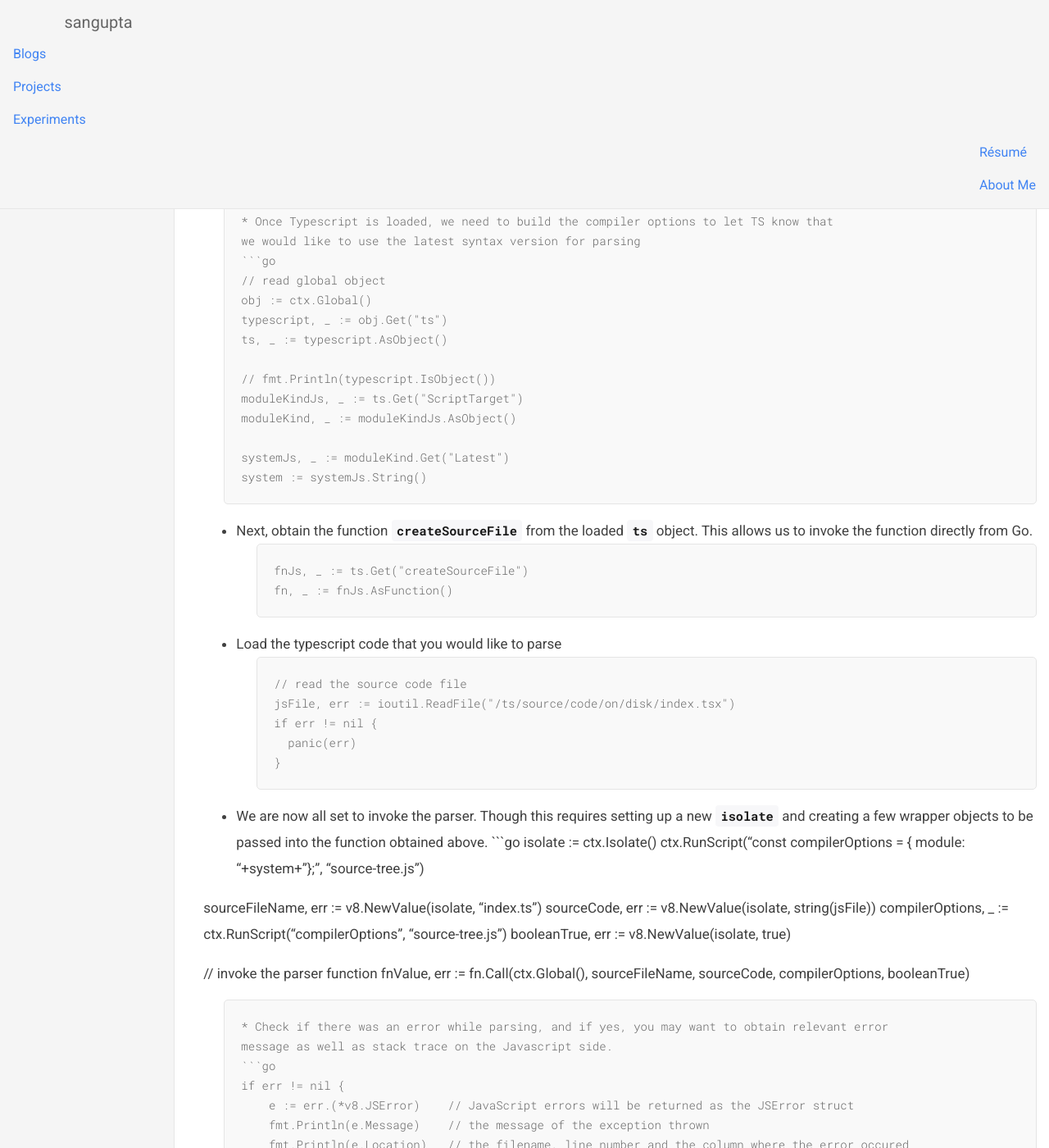
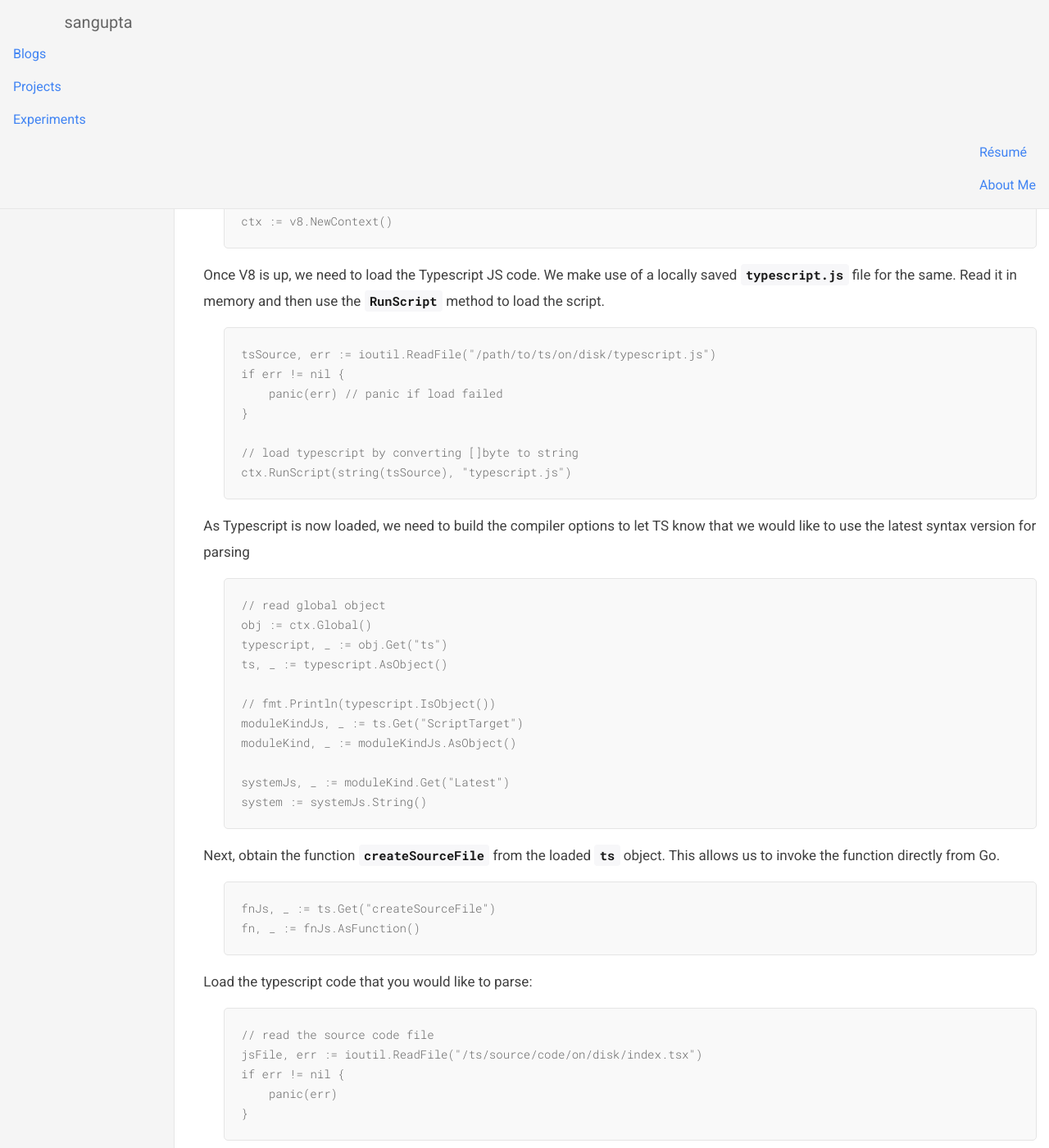
Before and after one commit to sangupta/sangupta.github.io, a Jekyll site: the page built from index.html, in a window 1280 px wide and 1400 px high, scrolled down 3622 px. Shown: the whole window at 82% size. Built offline with Jekyll 4.4.1, drawn with Linux system fonts in a browser that asks for light colours; nearby versions of some CDN libraries; comment, search, counter and statistics services are not loaded; some of the changed text lies outside the part shown.

Commit message:
fix formatting

````diff
--- a/_posts/2022-04-24-parsing-typescript-in-go-with-v8go.md
+++ b/_posts/2022-04-24-parsing-typescript-in-go-with-v8go.md
@@ -19,15 +19,16 @@ Back to the task at hand, the code requires the following steps:
 * Load the Typescript code that you would like to parse
 * And, finally call the TS parser code to obtain the AST
 
-Let's dig into the details:
+Let's get started. The first step is to initialize a new V8 context.
 
-* The first step is to initialize a new V8 context.
 ```go
 ctx := v8.NewContext()
 ```
-* Once V8 is up, we need to load the Typescript JS code. We make use of a locally
+
+Once V8 is up, we need to load the Typescript JS code. We make use of a locally
 saved `typescript.js` file for the same. Read it in memory and then use the `RunScript`
 method to load the script.
+
 ```go
 tsSource, err := ioutil.ReadFile("/path/to/ts/on/disk/typescript.js")
 if err != nil {
@@ -37,8 +38,10 @@ if err != nil {
 // load typescript by converting []byte to string
 ctx.RunScript(string(tsSource), "typescript.js")
 ```
-* Once Typescript is loaded, we need to build the compiler options to let TS know that
+
+As Typescript is now loaded, we need to build the compiler options to let TS know that
 we would like to use the latest syntax version for parsing
+
 ```go
 // read global object
 obj := ctx.Global()
@@ -52,13 +55,17 @@ moduleKind, _ := moduleKindJs.AsObject()
 systemJs, _ := moduleKind.Get("Latest")
 system := systemJs.String()
 ```
-* Next, obtain the function `createSourceFile` from the loaded `ts` object. This allows
+
+Next, obtain the function `createSourceFile` from the loaded `ts` object. This allows
 us to invoke the function directly from Go.
+
 ```go
 fnJs, _ := ts.Get("createSourceFile")
 fn, _ := fnJs.AsFunction()
 ```
-* Load the typescript code that you would like to parse
+
+Load the typescript code that you would like to parse:
+
 ```go
 // read the source code file
 jsFile, err := ioutil.ReadFile("/ts/source/code/on/disk/index.tsx")
@@ -66,8 +73,10 @@ if err != nil {
     panic(err)
 }
 ```
-* We are now all set to invoke the parser. Though this requires setting up a new `isolate`
+
+We are now all set to invoke the parser. Though this requires setting up a new `isolate`
 and creating a few wrapper objects to be passed into the function obtained above.
+
 ```go
 isolate := ctx.Isolate()
 ctx.RunScript("const compilerOptions = { module: "+system+"};", "source-tree.js")
@@ -80,8 +89,10 @@ booleanTrue, err := v8.NewValue(isolate, true)
 // invoke the parser function
 fnValue, err := fn.Call(ctx.Global(), sourceFileName, sourceCode, compilerOptions, booleanTrue)
 ```
-* Check if there was an error while parsing, and if yes, you may want to obtain relevant error
+
+Check if there was an error while parsing, and if yes, you may want to obtain relevant error
 message as well as stack trace on the Javascript side.
+
 ```go
 if err != nil {
     e := err.(*v8.JSError)    // JavaScript errors will be returned as the JSError struct
@@ -94,9 +105,11 @@ if err != nil {
     return
 }
 ```
-* If there was no error, `fnValue` contains the AST as an object. However, you will need
+
+If there was no error, `fnValue` contains the AST as an object. However, you will need
 to iterate over it to convert to a pure Go object or a strongly-typed object. It is left as
 an exercise for the reader.
+
 ```go
 // following shall return true to indicate it is an object
 fmt.Println(fnValue.IsObject()) // returns true
--- a/_posts/2022-04-26-parsing-typescript-in-go-with-quick-js.md
+++ b/_posts/2022-04-26-parsing-typescript-in-go-with-quick-js.md
@@ -20,11 +20,10 @@ Back to getting the job done, here are the broader steps:
 * Load the Typescript code that you would like to parse
 * And, finally call the TS parser code to obtain the AST
 
-Let's dig into the details:
+Let's dig into the details. The first step is to initialize a new
+QuickJS instance. You would notice the use of `runtime.LockOSThread()` -
+this is to ensure that QuickJS always operates in the exact same thread.
 
-* The first step is to initialize a new QuickJS instance. You would notice the use of
-`runtime.LockOSThread()` - this is to ensure that QuickJS always operates in the exact
-same thread.
 ```go
 // this is a must-step as per QuickJS documentation
 stdruntime.LockOSThread()
@@ -37,9 +36,11 @@ defer runtime.Free()
 context := runtime.NewContext()
 defer context.Free()
 ```
-* Once V8 is up, we need to load the Typescript JS code. We make use of a locally
+
+Once V8 is up, we need to load the Typescript JS code. We make use of a locally
 saved `typescript.js` file for the same. Read it in memory and then use the `EvalFile`
 method to load the script.
+
 ```go
 tsSource, err := ioutil.ReadFile("/path/to/ts/on/disk/typescript.js")
 if err != nil {
@@ -66,8 +69,10 @@ func check(err error) {
 	}
 }
 ```
-* Once Typescript is loaded, we need to build the compiler options to let TS know that
+
+Once Typescript is loaded, we need to build the compiler options to let TS know that
 we would like to use the latest syntax version for parsing.
+
 ```go
 // never free this - throws cgo error at app termination
 globals := context.Globals()
@@ -87,29 +92,33 @@ args[1] = context.String(string(sourceCode))
 args[2] = context.String("")
 args[3] = context.Bool(true)
 ```
-* Next, obtain the function `createSourceFile` from the loaded `ts` object. This allows
+
+Next, obtain the function `createSourceFile` from the loaded `ts` object. This allows
 us to invoke the function directly from Go.
+
 ```go
 parseCode := ts.Get("createSourceFile")
 defer parseCode.Free()
 ```
-* Load the typescript code that you would like to parse
+
+Load the typescript code that you would like to parse, and then simply use
+`context.Call` to execute the parser.
+
 ```go
-sourceCode, err := ioutil.ReadFile("/Users/sangupta/git/sangupta/bedrock/src/index.ts")
+sourceCode, err := ioutil.ReadFile("/path/on/disk/typescript/code/index.ts")
 if err != nil {
     panic(err)
 }
-```
-* We are now all set to invoke the parser. Though this requires setting up a new `isolate`
-and creating a few wrapper objects to be passed into the function obtained above.
-```go
+
 result, err = context.Call(globals, parseCode, args)
 check(err)
 defer result.Free()
 ```
-* If there was no error, `result` contains the AST as an object. However, you will need
+
+If there was no error, `result` contains the AST as an object. However, you will need
 to iterate over it to convert to a pure Go object or a strongly-typed object. It is left as
 an exercise for the reader.
+
 ```go
 if result.IsObject() {
     // print the property names available
````
Also changed, not shown: other parts of _posts/2022-04-26-parsing-typescript-in-go-with-quick-js.md (+4 -2 lines).
